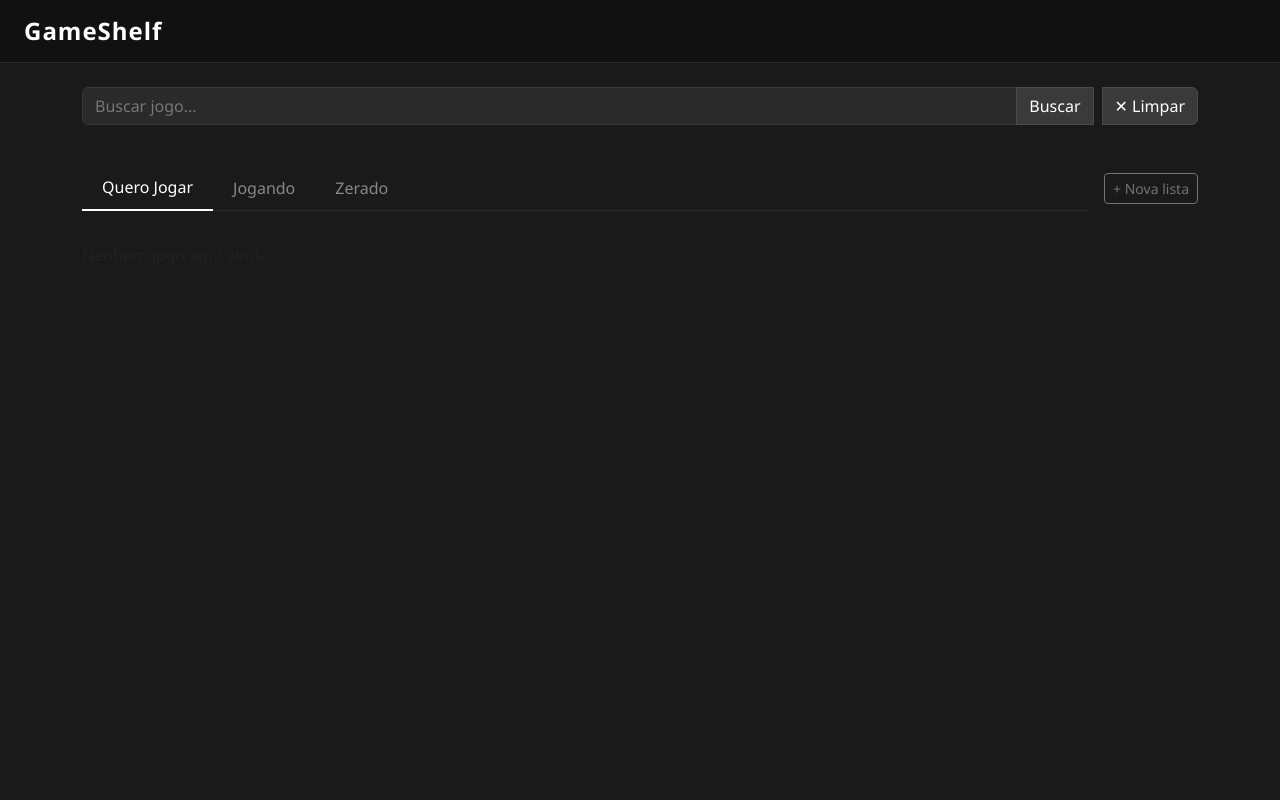
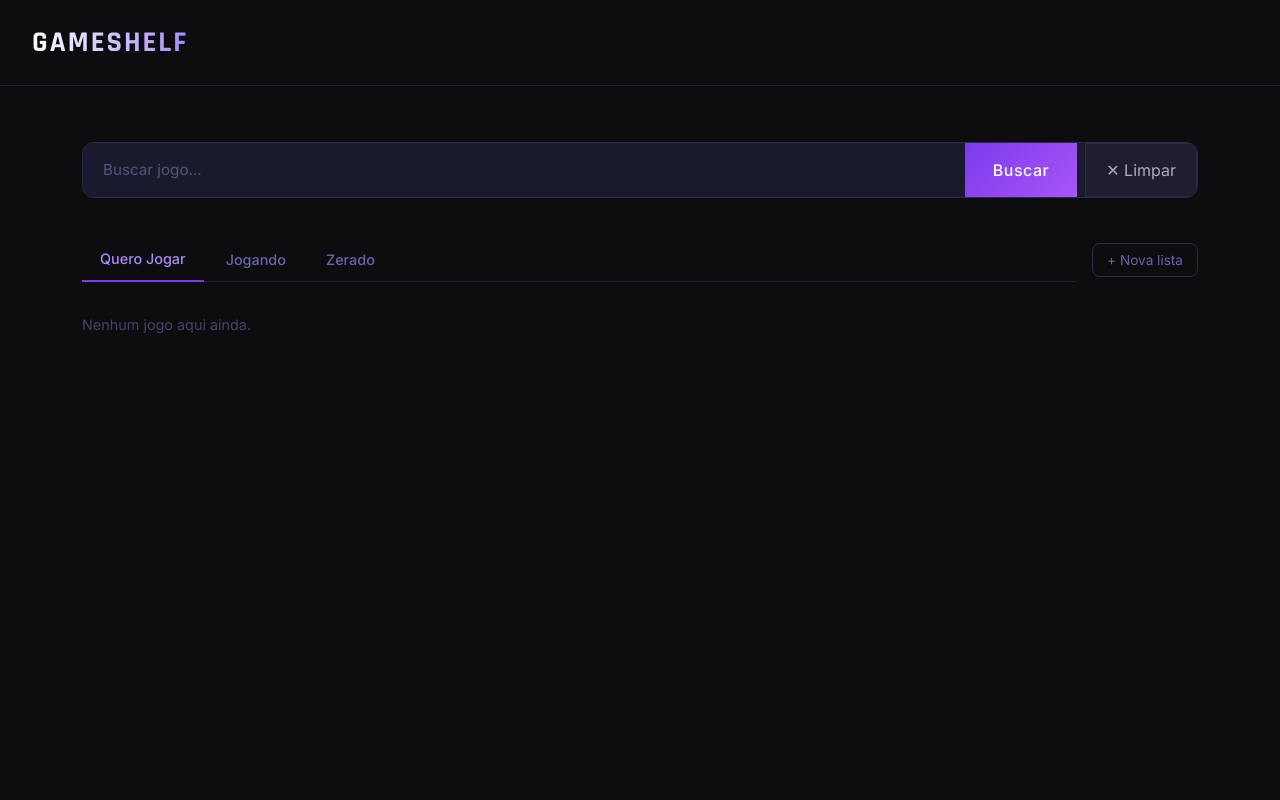
Before and after one commit to pietrameneses/gameshelf, a Flask app: page / in a window 1280 px wide. Run offline with Flask 3, Linux system fonts and the light colour scheme; data that the repository does not hold is empty.

Commit message:
feat: mudar style.css

```diff
--- a/static/style.css
+++ b/static/style.css
@@ -1,64 +1,111 @@
-/* cor geral */
-body {
-    background-color: #1a1a1a;
-    color: #e0e0e0;
-    font-family: 'Segoe UI', sans-serif;
+/* ===== FONTE ===== */
+@import url('https://fonts.googleapis.com/css2?family=Rajdhani:wght@500;700&family=Inter:wght@300;400;500&display=swap');
+
+/* ===== GERAL ===== */
+* {
+    box-sizing: border-box;
 }
 
-/* navbar */
+body {
+    background-color: #0d0d0f;
+    color: #e0e0e0;
+    font-family: 'Inter', sans-serif;
+    min-height: 100vh;
+}
+
+/* ===== NAVBAR ===== */
 .navbar {
-    background-color: #111111 !important;
-    border-bottom: 1px solid #2a2a2a;
+    background-color: #0d0d0f !important;
+    border-bottom: 1px solid #1e1e2e;
+    padding: 16px 32px !important;
 }
 
 .navbar-brand {
     color: #ffffff !important;
+    font-family: 'Rajdhani', sans-serif;
+    font-size: 1.8rem !important;
     font-weight: 700;
-    letter-spacing: 1px;
+    letter-spacing: 2px;
+    text-transform: uppercase;
+    background: linear-gradient(90deg, #fff 0%, #a78bfa 100%);
+    -webkit-background-clip: text;
+    -webkit-text-fill-color: transparent;
 }
 
-/* busca */
+/* ===== CONTAINER ===== */
+.container {
+    padding-top: 32px !important;
+}
+
+/* ===== BUSCA ===== */
+.input-group {
+    background-color: #1a1a2e;
+    border-radius: 12px;
+    overflow: hidden;
+    border: 1px solid #2a2a4a;
+    transition: border-color 0.2s;
+}
+
+.input-group:focus-within {
+    border-color: #7c3aed;
+}
+
 .form-control {
-    background-color: #2a2a2a;
-    border: 1px solid #3a3a3a;
-    color: #ffffff;
+    background-color: #1a1a2e !important;
+    border: none !important;
+    color: #ffffff !important;
+    padding: 14px 20px !important;
+    font-size: 0.95rem;
 }
 
 .form-control:focus {
-    background-color: #2a2a2a;
-    border-color: #555555;
-    color: #ffffff;
-    box-shadow: none;
+    box-shadow: none !important;
 }
 
 .form-control::placeholder {
-    color: #777777;
+    color: #555577;
 }
 
 .btn-primary {
-    background-color: #3a3a3a;
-    border-color: #4a4a4a;
-    color: #ffffff;
+    background: linear-gradient(135deg, #7c3aed, #a855f7) !important;
+    border: none !important;
+    padding: 14px 28px !important;
+    font-weight: 500;
+    letter-spacing: 0.5px;
+    transition: opacity 0.2s;
 }
 
 .btn-primary:hover {
-    background-color: #4a4a4a;
-    border-color: #555555;
+    opacity: 0.85;
 }
 
-/* cards */
+.btn-secondary {
+    background-color: #1e1e2e !important;
+    border: 1px solid #2a2a4a !important;
+    color: #aaaacc !important;
+    padding: 14px 20px !important;
+}
+
+.btn-secondary:hover {
+    background-color: #2a2a4a !important;
+    color: #ffffff !important;
+}
+
+/* ===== CARDS DOS JOGOS ===== */
 .game-card {
-    background-color: #242424;
-    border-radius: 10px;
+    background-color: #13131f;
+    border-radius: 12px;
     overflow: hidden;
     cursor: pointer;
     transition: transform 0.2s, box-shadow 0.2s;
-    border: 1px solid #2a2a2a;
+    border: 1px solid #1e1e2e;
+    height: 100%;
 }
 
 .game-card:hover {
-    transform: translateY(-4px);
-    box-shadow: 0 8px 24px rgba(0,0,0,0.5);
+    transform: translateY(-6px);
+    box-shadow: 0 12px 32px rgba(124, 58, 237, 0.25);
+    border-color: #7c3aed;
 }
 
 .game-card img {
@@ -68,119 +115,168 @@ body {
 }
 
 .game-card .card-body {
-    padding: 10px 12px;
+    padding: 12px 14px;
 }
 
 .game-card .card-title {
     font-size: 0.9rem;
     font-weight: 600;
     color: #ffffff;
-    margin-bottom: 4px;
+    margin-bottom: 6px;
     white-space: nowrap;
     overflow: hidden;
     text-overflow: ellipsis;
+    font-family: 'Inter', sans-serif;
 }
 
 .game-card .card-text {
     font-size: 0.75rem;
-    color: #888888;
+    color: #6666aa;
 }
 
-/* abas */
+/* ===== ABAS ===== */
 .nav-tabs {
-    border-bottom: 1px solid #2a2a2a;
+    border-bottom: 1px solid #1e1e2e;
+    gap: 4px;
 }
 
 .nav-tabs .nav-link {
-    color: #888888;
-    border: none;
-    padding: 10px 20px;
+    color: #6666aa;
+    border: none !important;
+    padding: 10px 18px;
+    border-radius: 8px 8px 0 0 !important;
+    font-size: 0.9rem;
+    font-weight: 500;
+    transition: color 0.2s;
 }
 
 .nav-tabs .nav-link:hover {
     color: #ffffff;
-    border: none;
+    background-color: #1a1a2e;
 }
 
 .nav-tabs .nav-link.active {
-    background-color: transparent;
-    color: #ffffff;
-    border: none;
-    border-bottom: 2px solid #ffffff;
+    background-color: transparent !important;
+    color: #a78bfa !important;
+    border-bottom: 2px solid #7c3aed !important;
 }
 
-.contador {
-    font-size: 0.85rem;
-    color: #888888;
-    margin-bottom: 16px;
+/* ===== BOTÃO NOVA LISTA ===== */
+.btn-outline-secondary {
+    border-color: #2a2a4a !important;
+    color: #6666aa !important;
+    border-radius: 8px !important;
+    font-size: 0.85rem !important;
+    padding: 6px 14px !important;
+    transition: all 0.2s;
 }
 
+.btn-outline-secondary:hover {
+    background-color: #1e1e2e !important;
+    color: #a78bfa !important;
+    border-color: #7c3aed !important;
+}
+
+/* ===== MODAL ===== */
 .modal-content {
-    background-color: #1e1e1e !important;
-    border: 1px solid #2a2a2a;
+    background-color: #13131f !important;
+    border: 1px solid #1e1e2e !important;
+    border-radius: 16px !important;
 }
 
 .modal-header {
-    border-bottom: 1px solid #2a2a2a;
+    border-bottom: 1px solid #1e1e2e !important;
+    padding: 20px 24px !important;
+}
+
+.modal-title {
+    font-family: 'Rajdhani', sans-serif !important;
+    font-size: 1.4rem !important;
+    font-weight: 700 !important;
+    letter-spacing: 1px;
 }
 
 .modal-footer {
-    border-top: 1px solid #2a2a2a;
+    border-top: 1px solid #1e1e2e !important;
 }
 
 .form-select {
-    background-color: #2a2a2a;
-    border: 1px solid #3a3a3a;
-    color: #ffffff;
+    background-color: #1a1a2e !important;
+    border: 1px solid #2a2a4a !important;
+    color: #ffffff !important;
+    border-radius: 8px !important;
 }
 
 .form-select:focus {
-    background-color: #2a2a2a;
-    border-color: #555555;
-    box-shadow: none;
-    color: #ffffff;
+    box-shadow: 0 0 0 2px rgba(124, 58, 237, 0.3) !important;
+    border-color: #7c3aed !important;
 }
 
 textarea.form-control {
     resize: none;
     height: 80px;
+    border-radius: 8px !important;
+    background-color: #1a1a2e !important;
+    border: 1px solid #2a2a4a !important;
 }
 
+textarea.form-control:focus {
+    box-shadow: 0 0 0 2px rgba(124, 58, 237, 0.3) !important;
+    border-color: #7c3aed !important;
+}
+
+/* ===== BOTÕES DO MODAL ===== */
 .btn-success {
-    background-color: #2d6a4f;
-    border-color: #2d6a4f;
+    background: linear-gradient(135deg, #059669, #10b981) !important;
+    border: none !important;
+    border-radius: 8px !important;
 }
 
 .btn-success:hover {
-    background-color: #40916c;
-    border-color: #40916c;
+    opacity: 0.85;
 }
 
 .btn-danger {
-    background-color: #6b2737;
-    border-color: #6b2737;
+    background: linear-gradient(135deg, #dc2626, #ef4444) !important;
+    border: none !important;
+    border-radius: 8px !important;
 }
 
 .btn-danger:hover {
-    background-color: #9b2335;
-    border-color: #9b2335;
+    opacity: 0.85;
 }
 
-.btn-secondary {
-    background-color: #3a3a3a;
-    border-color: #4a4a4a;
+/* ===== NOTA BADGE ===== */
+.nota-badge {
+    background: linear-gradient(135deg, #7c3aed, #a855f7);
+    color: #ffffff;
+    font-size: 0.75rem;
+    padding: 2px 10px;
+    border-radius: 20px;
+    display: inline-block;
+    font-weight: 500;
 }
 
-.btn-secondary:hover {
-    background-color: #4a4a4a;
+/* ===== MENSAGEM VAZIA ===== */
+.text-muted {
+    color: #444466 !important;
+    font-size: 0.9rem;
 }
 
-/* estrelas avaliação */
-.nota-badge {
-    background-color: #2a2a2a;
-    color: #f0c040;
-    font-size: 0.75rem;
-    padding: 2px 8px;
-    border-radius: 20px;
-    display: inline-block;
+/* ===== SCROLLBAR ===== */
+::-webkit-scrollbar {
+    width: 6px;
 }
+
+::-webkit-scrollbar-track {
+    background: #0d0d0f;
+}
+
+::-webkit-scrollbar-thumb {
+    background: #2a2a4a;
+    border-radius: 3px;
+}
+
+::-webkit-scrollbar-thumb:hover {
+    background: #7c3aed;
+}
```
